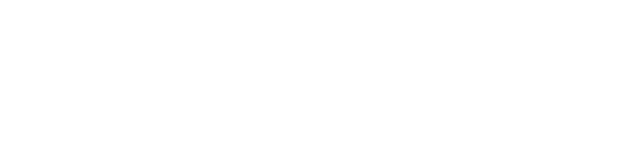
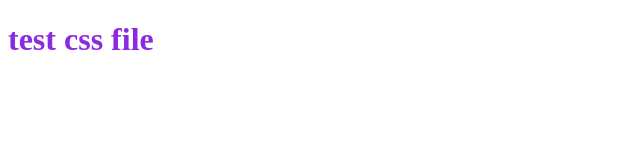
Before and after one commit to mehedihasen/my-por-new, a plain HTML site: page index.html in a window 1280 px wide. Shown: the whole page, without its empty margins (0-640 px from the left). Drawn offline with Linux system fonts and the light colour scheme.

Commit message:
change color

```diff
--- a/index.html
+++ b/index.html
@@ -4,8 +4,9 @@
     <meta charset="UTF-8">
     <meta name="viewport" content="width=device-width, initial-scale=1.0">
     <title>Document</title>
+    <link rel="stylesheet" href="style.css">
 </head>
 <body>
-
+    <h1>test css file</h1>
 </body>
 </html>
--- a/style.css
+++ b/style.css
@@ -0,0 +1,3 @@
+h1{
+    color: blueviolet;
+}
```
